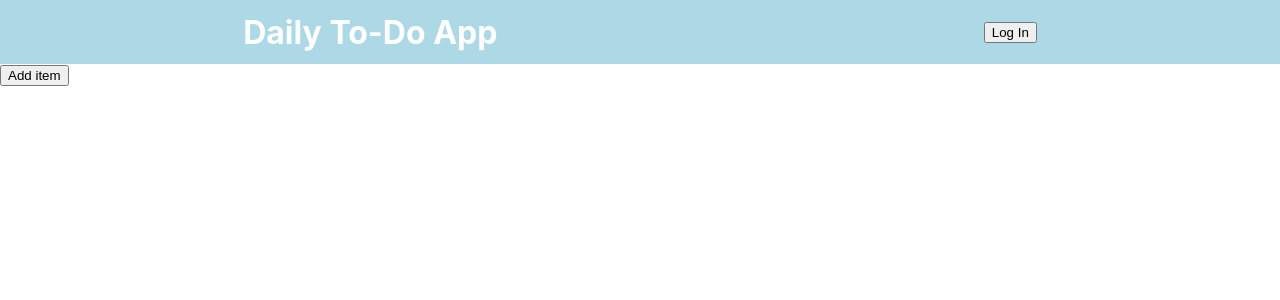
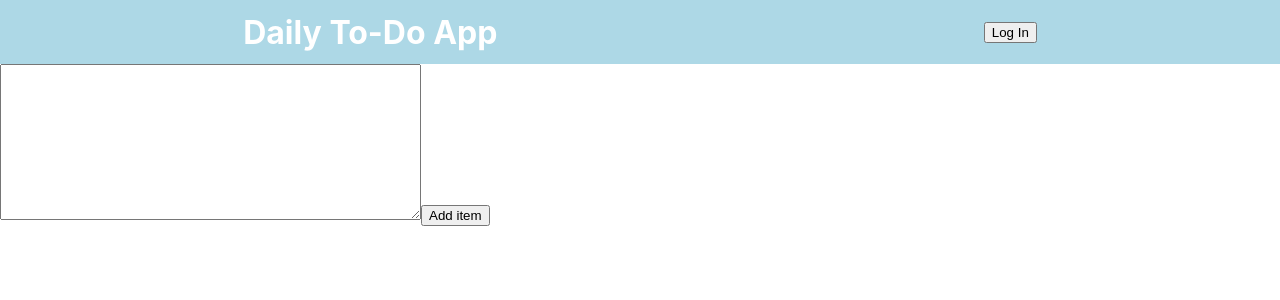
Before and after one commit to codyrap95/React-ToDo, a React (Create React App) app: page / in a window 1280 px wide. Shown: the top 300 px of the page. Built offline with nearby package versions, Linux system fonts and the light colour scheme.

Commit message:
AddToDo Logic Works

```diff
--- a/src/App.js
+++ b/src/App.js
@@ -3,11 +3,13 @@ import React from "react";
 import Header from "./components/UI/Header";
 import { ToDosContextProvider } from "./store/ToDosContext";
 import ToDoList from "./components/UI/ToDoList";
+import AddToDo from "./components/UI/AddToDo";
 
 function App() {
   return (
     <ToDosContextProvider>
       <Header></Header>
+      <AddToDo />
       <ToDoList></ToDoList>
     </ToDosContextProvider>
   );
--- /dev/null
+++ b/src/components/UI/AddToDo.js
@@ -0,0 +1,29 @@
+import React, { useContext, useRef } from "react";
+import ToDosContext from "../../store/ToDosContext";
+import classes from "./AddToDo.module.css";
+
+export default function AddToDo() {
+  const ctx = useContext(ToDosContext);
+  const toDoContentRef = useRef();
+  return (
+    <form className={classes.form}>
+      <textarea
+        name="toDoContent"
+        id="toDoContent"
+        cols="50"
+        rows="10"
+        ref={toDoContentRef}
+      ></textarea>
+      <button
+        type="submit"
+        onClick={(event) => {
+          event.preventDefault();
+          ctx.createToDo(toDoContentRef.current.value);
+          toDoContentRef.current.value = "";
+        }}
+      >
+        Add item
+      </button>
+    </form>
+  );
+}
--- a/src/components/UI/ToDoList.js
+++ b/src/components/UI/ToDoList.js
@@ -5,17 +5,9 @@ import ToDosContext from "../../store/ToDosContext";
 function ToDoList() {
   const ctx = useContext(ToDosContext);
   const [toDosList, setToDosList] = React.useState(ctx.toDoList);
-  console.log("component rerun");
+  console.log("ToDo component rerun");
   return (
     <section className={classes.ToDoList}>
-      <button
-        onClick={() => {
-          ctx.createToDo("New ToDo");
-          setToDosList(ctx.toDoList.map((item) => item));
-        }}
-      >
-        Add item
-      </button>
       {toDosList.map((item) => (
         <p
           onClick={() => {
--- a/src/store/ToDosContext.js
+++ b/src/store/ToDosContext.js
@@ -1,13 +1,16 @@
-import React from "react";
+import React, { useState } from "react";
 
-const toDos = {
+let toDos = {};
+
+export const ToDosContextProvider = (props) => {
+  toDos = {
     toDoList: [],
     deleteToDo: function (toDoId) {
       this.toDoList = this.toDoList.filter((item) => item.id !== toDoId);
     },
     markAsDone: function (toDoId) {
       this.toDoList.forEach((item) => {
-      if (item.id === toDoId) item.done = true;
+        if (item.id === toDoId) item.done = !item.done;
       });
       console.log("din context", this.toDoList);
     },
@@ -18,15 +21,15 @@ const toDos = {
         timestamp: new Date().getTime(),
         done: false,
       });
+      setToDoState({ ...this });
     },
   };
-
-const ToDosContext = React.createContext(toDos);
-export default ToDosContext;
-export const ToDosContextProvider = (props) => {
+  const [toDoState, setToDoState] = useState(toDos);
   return (
-    <ToDosContext.Provider value={toDos}>
+    <ToDosContext.Provider value={toDoState}>
       {props.children}
     </ToDosContext.Provider>
   );
 };
+const ToDosContext = React.createContext(toDos);
+export default ToDosContext;
```
Also changed, not shown: src/components/UI/AddToDo.module.css (added). Lines whose indentation alone changed are shown as unchanged.
